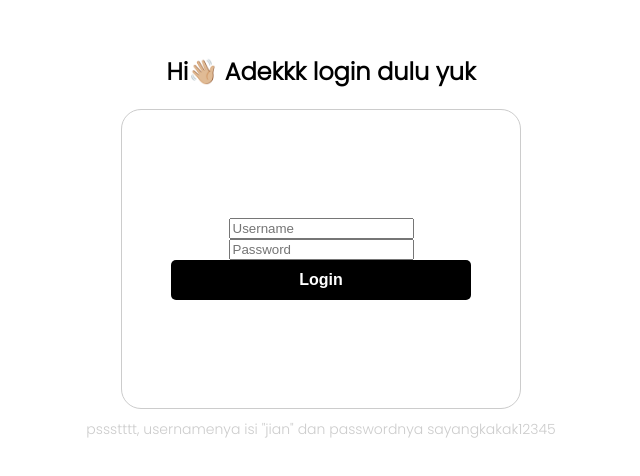
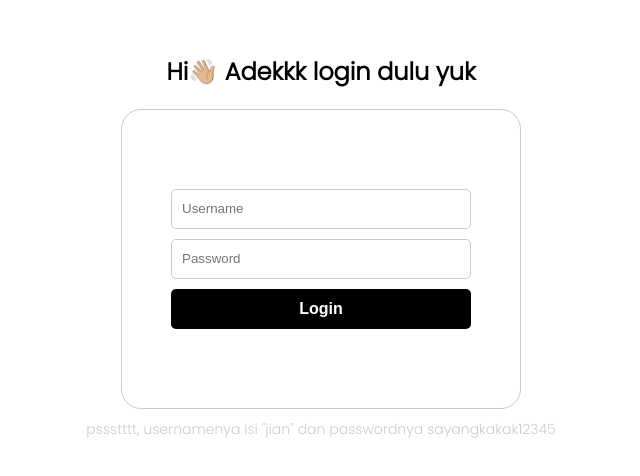
Before and after one commit to febrianope/Happy-birthday-Jian-, a plain HTML site: page index.html in a window 1280 px wide. Shown: the part 158-634 px from the top of the page, without its empty margins (319-959 px from the left). Drawn offline with nearby package versions, Linux system fonts and the light colour scheme; some packages are replaced by stand-ins of ours; a script that the page names is missing.

Commit message:
Update index.html

```diff
--- a/index.html
+++ b/index.html
@@ -17,8 +17,8 @@
   <div class="login_container">
     <h2>Hi👋🏼 Adekkk login dulu yuk</h2>
     <form id="loginForm" class="login_form">
-      <input type="Jiann" id="username" placeholder="Username" />
-      <input type="Jiann" id="password" placeholder="Password" />
+      <input type="text" id="username" placeholder="Username" />
+      <input type="text" id="password" placeholder="Password" />
       <button type="submit" id="loginBtn">Login</button>
     </form>
     <p class="login_description">
```
